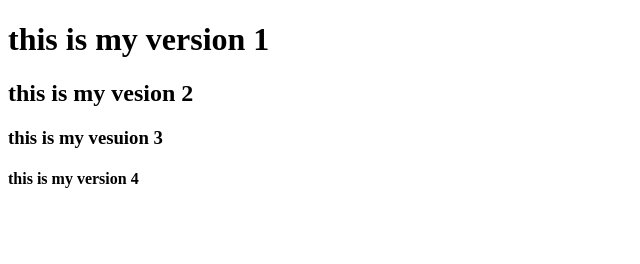
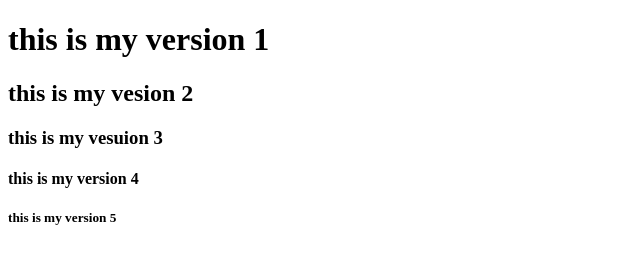
Before and after one commit to ysainikataria12-spec/github-subject, a plain HTML site: page index.html in a window 1280 px wide. Shown: the full height of the page, 0-640 px from the left. Drawn offline with Linux system fonts and the light colour scheme.

Commit message:
this my version new

```diff
--- a/index.html
+++ b/index.html
@@ -12,6 +12,7 @@
     <h2>this is my vesion 2</h2>
     <h3> this is my vesuion 3</h3>
     <h4> this is my version 4</h4>
+    <h5> this is my version 5</h5>
 
 </body>
 
```
